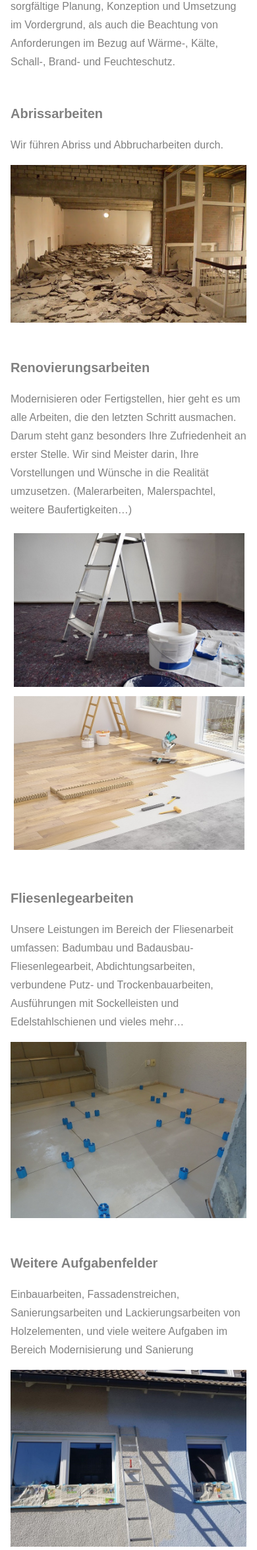
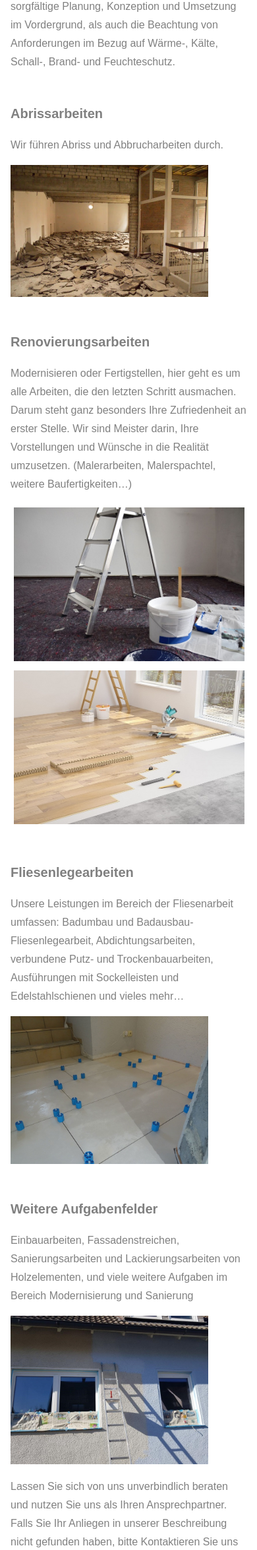
Before and after one commit to TT6397/K-M-Innenausbau, a PHP site: page / in a window 390 px wide. Shown: the part 1682-4031 px from the top of the page at 66% size. Run offline with PHP 8.4, Linux system fonts and the light colour scheme.

Commit message:
Update style.css

```diff
--- a/style.css
+++ b/style.css
@@ -236,7 +236,7 @@ footer{
     margin-right: 5px;
 }
 #services img{
-    width: -webkit-fill-available;
+    width: 300px;
 }
 #contact-left{
     margin-top: 0;
```
